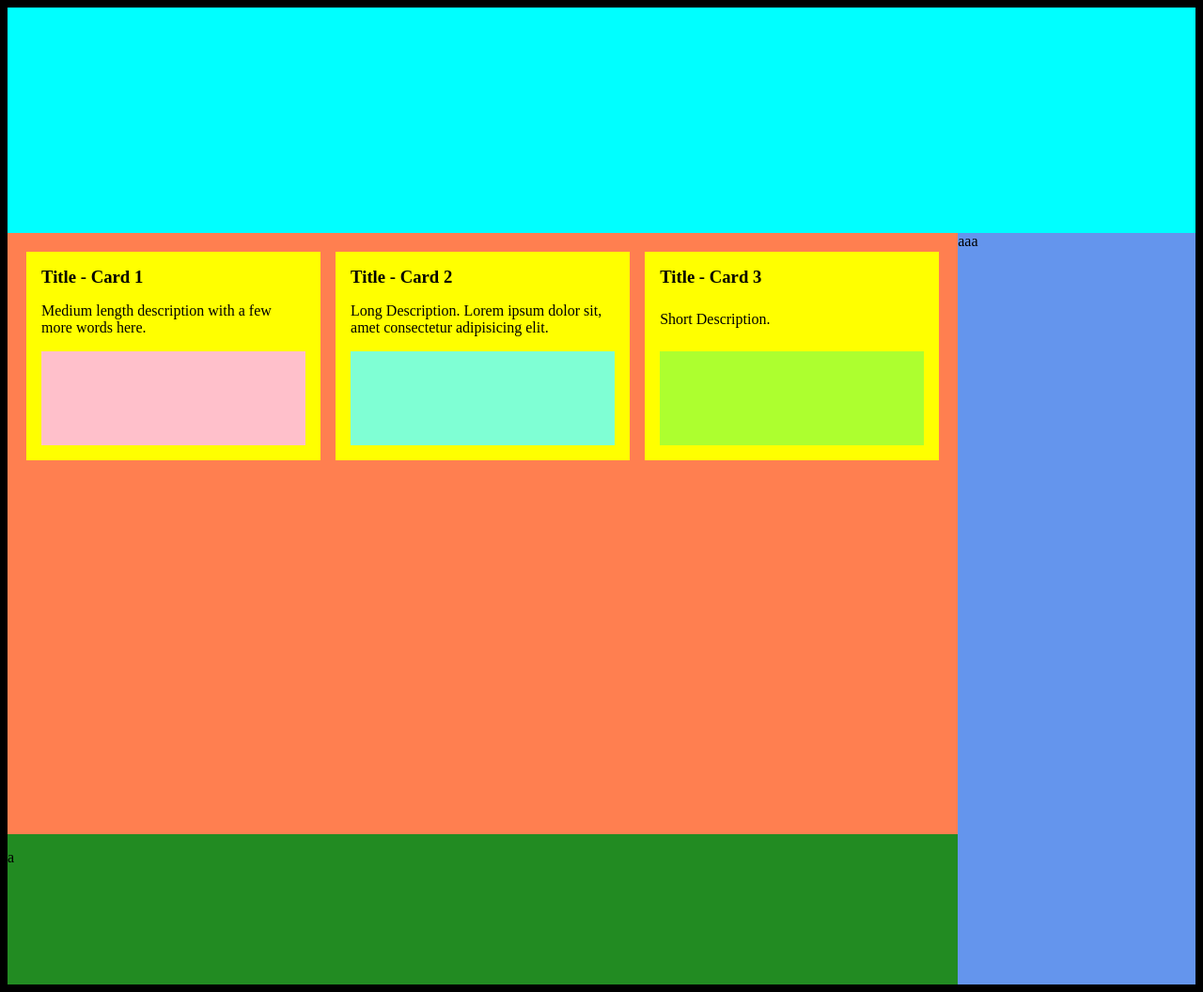
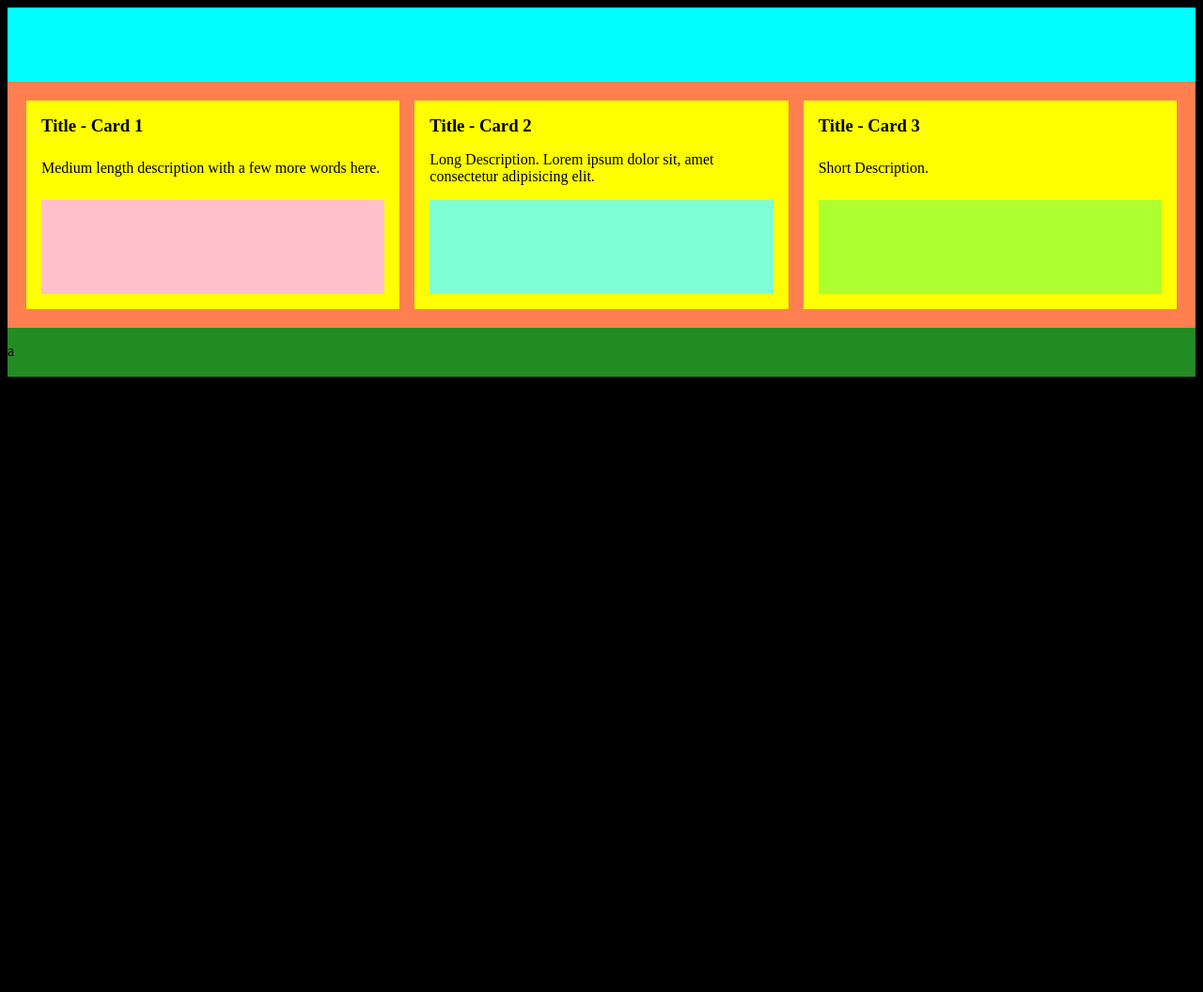
Before and after one commit to ArinoMarino/terminoppgave, a PHP site: page /home.html in a window 1280 px wide. Shown: the whole page at 94% size. After the commit the page ends 401 px from the top, so only its background shows below. Run offline with PHP 8.4, Linux system fonts and the light colour scheme.

Commit message:
AAAAHAHAH

```diff
--- a/css/homestyle.css
+++ b/css/homestyle.css
@@ -2,29 +2,30 @@ body {
     background-color: black;
 }
 
+
 .grid {
     display: grid;
-    grid-template-columns: repeat(2, 1fr) 0.5fr;
-    grid-template-rows: 1.5fr repeat(5, 1fr);
-    grid-column-gap: 0px;
-    grid-row-gap: 0px;
-    }
+    grid-template-columns: 1fr 1fr 1fr;
+    grid-template-rows: 0.3fr 1fr 0.2fr;
+    gap: 0px 0px;
+    grid-template-areas:
+      "header header header"
+      "main main main"
+      "footer footer footer";
+  }
+
 
     .header {
-        grid-area: 1 / 1 / 2 / 6;
+        grid-area: header;
         background-color: aqua;
     }
     .main {
-        grid-area: 2 / 1 / 6 / 3;
+        grid-area: main;
         background-color: coral;
     }
-    .sidebar {
-        grid-area: 2 / 3 / 7 / 4;
-        background-color: cornflowerblue;
-        height: 100vh;
-     }
+
     .footer {
-        grid-area: 6 / 1 / 7 / 3;
+        grid-area: footer;
         background-color:forestgreen;
     }
 
--- a/home.html
+++ b/home.html
@@ -33,9 +33,6 @@
                   </div>
 
             </div>
-            <div class="sidebar"> <!--Meny og info?-->
-aaa
-            </div>
             <div class="footer">
 <p>a</p>
             </div>
```
Also changed, not shown: FAQ.html (added, +21 -0 lines), header.php (added), script.js (line endings or trailing spaces).
